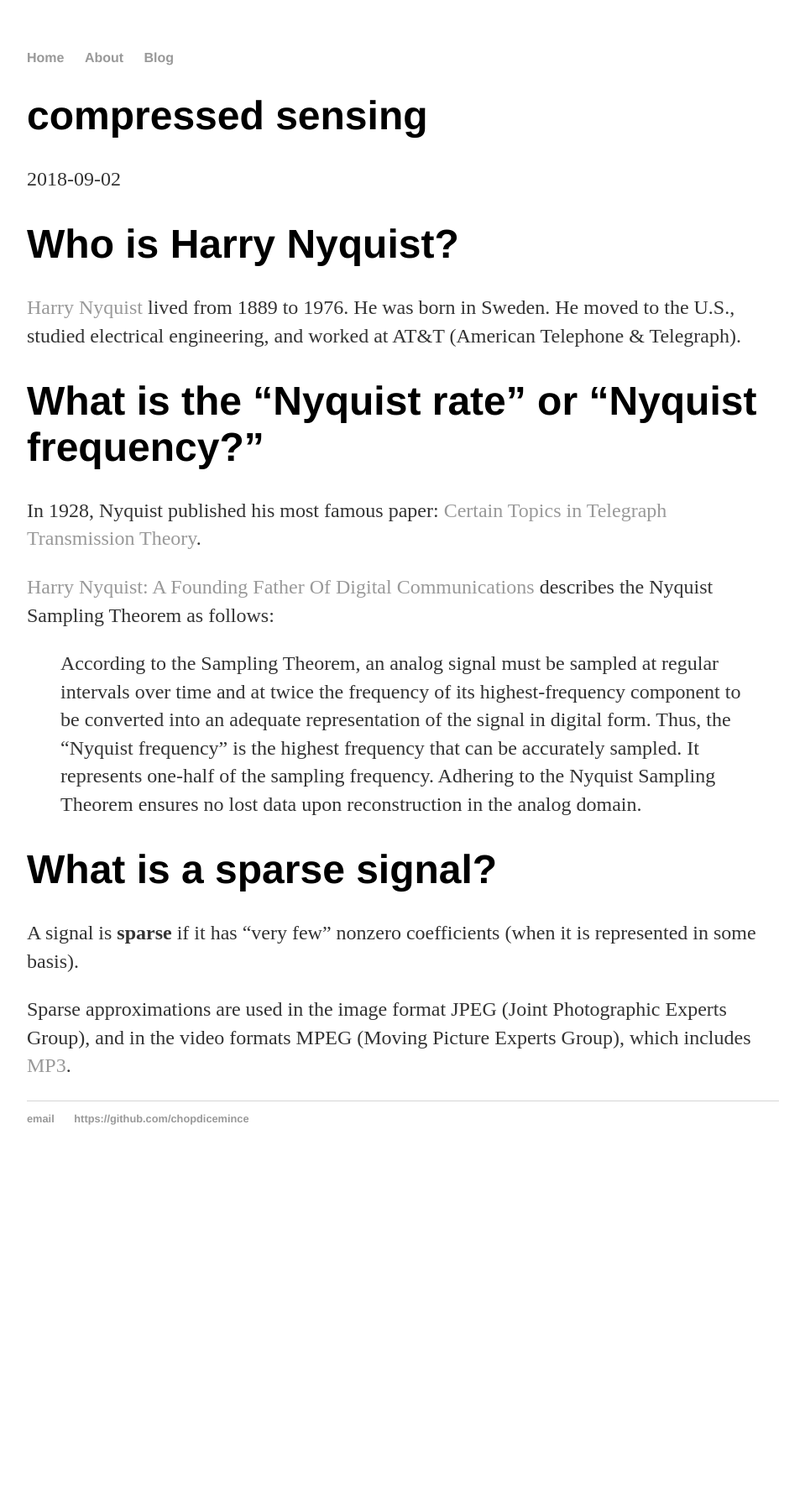
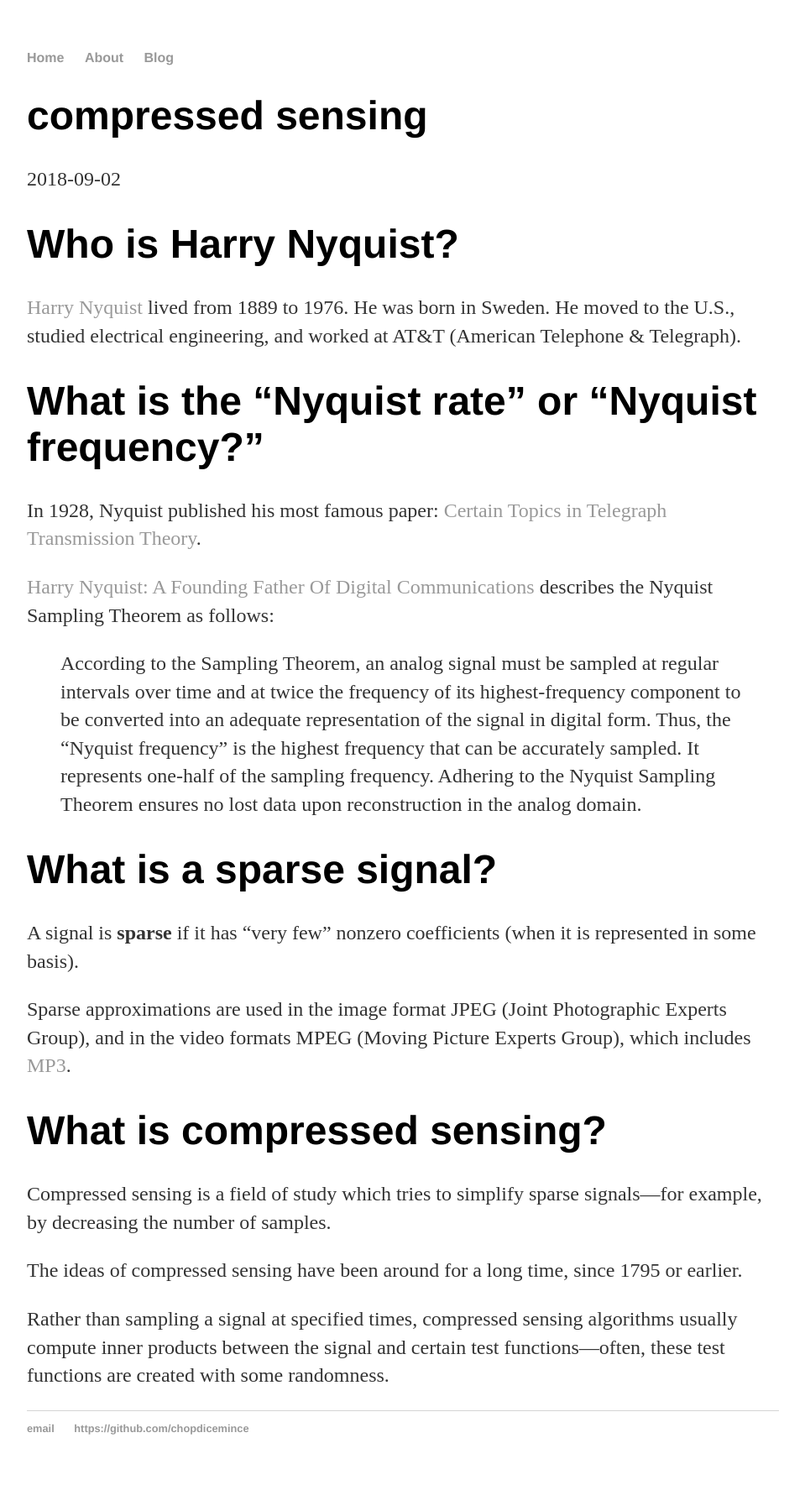
Before and after one commit to chopdicemince/chopdicemince.github.io, a Jekyll site: the page built from _posts/2018-09-02-compressed-sensing.md, in a window 1280 px wide. Shown: the whole page at 84% size, without its empty margins (160-1119 px from the left). Built offline with Jekyll 4.4.1, drawn with Linux system fonts in a browser that asks for light colours; before the commit the page ends 1400 px from its top, so only the background shows below that.

Commit message:
Add question about compressed sensing

```diff
--- a/_posts/2018-09-02-compressed-sensing.md
+++ b/_posts/2018-09-02-compressed-sensing.md
@@ -21,3 +21,11 @@ In 1928, Nyquist published his most famous paper: [Certain Topics in Telegraph T
 A signal is __sparse__ if it has "very few" nonzero coefficients (when it is represented in some basis).
 
 Sparse approximations are used in the image format JPEG (Joint Photographic Experts Group), and in the video formats MPEG (Moving Picture Experts Group), which includes [MP3](https://www.loc.gov/preservation/digital/formats/fdd/fdd000012.shtml).
+
+# What is compressed sensing?
+
+Compressed sensing is a field of study which tries to simplify sparse signals---for example, by decreasing the number of samples.
+
+The ideas of compressed sensing have been around for a long time, since 1795 or earlier.
+
+Rather than sampling a signal at specified times, compressed sensing algorithms usually compute inner products between the signal and certain test functions---often, these test functions are created with some randomness.
```
